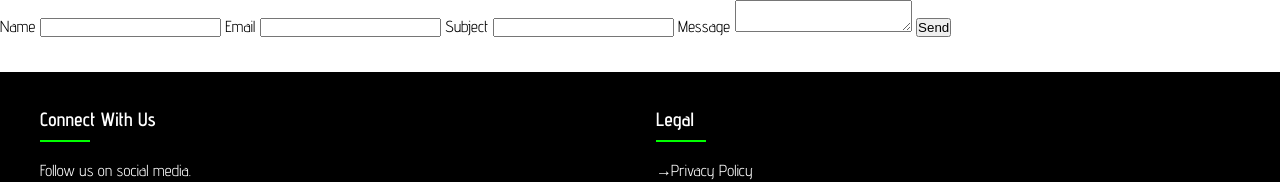
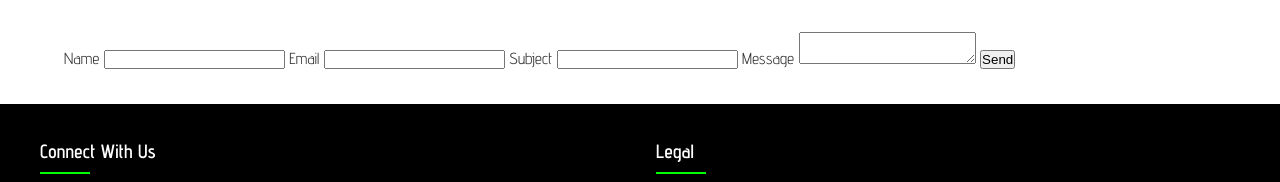
Before and after one commit to G-Kroon/-GKROON, a website: page contact.html in a window 1280 px wide. Shown: the top 182 px of the page. Drawn offline with nearby package versions, Linux system fonts and the light colour scheme.

Commit message:
Update contact.html
Signed-off-by: Jonathan Peters <72918619+QMS85@users.noreply.github.com>

```diff
--- a/contact.html
+++ b/contact.html
@@ -13,7 +13,7 @@
 </head>
 
 <body>
-    <form id="contact-form">
+    <form id="contact-form" class="releases-container">
         <!-- To simplify the tutorial, the value is static. -->
         <input type="hidden" name="time" value="Mar 10 2025 08:46">
         <label>Name</label>
```
